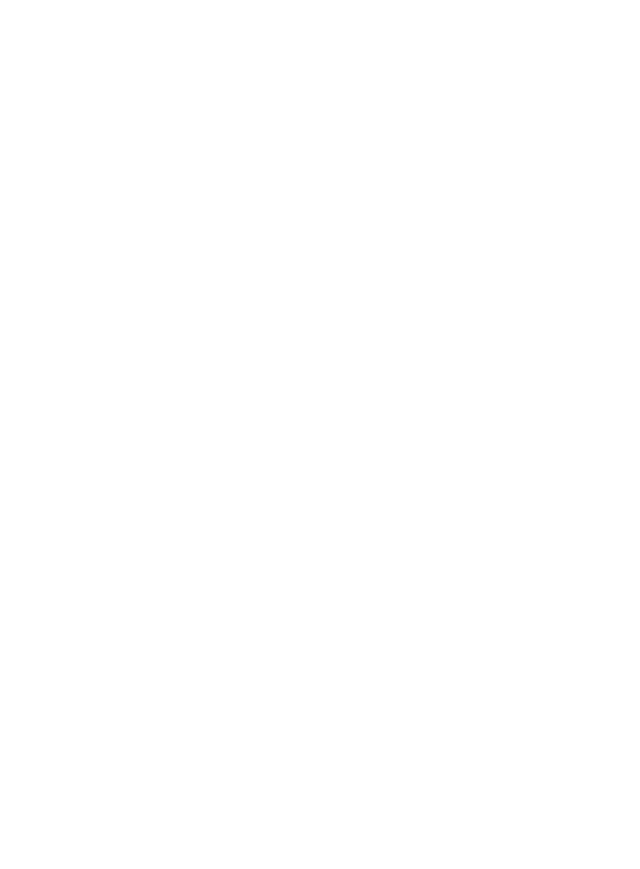
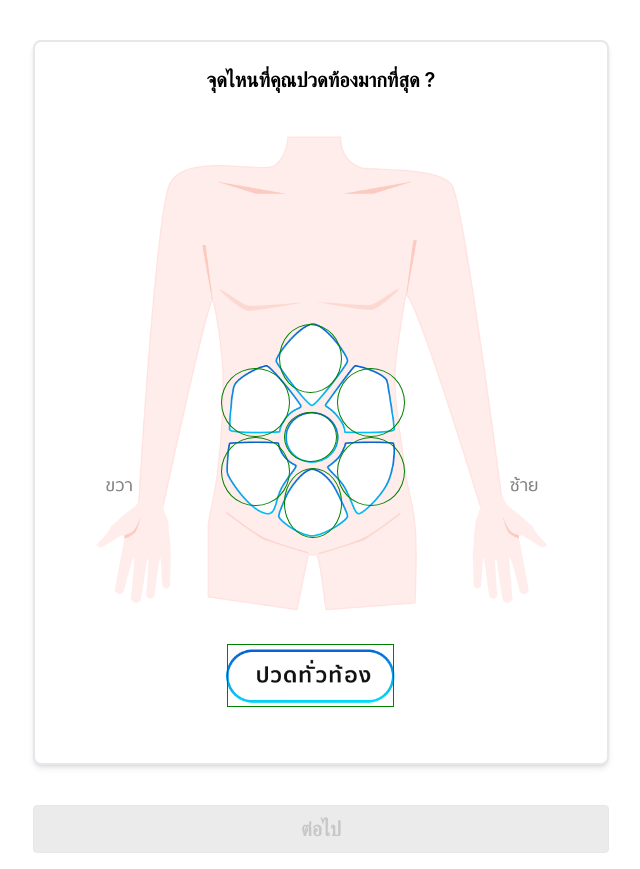
Before and after one commit to danoosit/agnos-assignment, a React (Create React App) app: page /abdominal in a window 1280 px wide. Shown: the whole page, without its empty margins (319-959 px from the left). Before the commit the page ends 800 px from the top, so only its background shows below. Built offline with nearby package versions, Linux system fonts and the light colour scheme.

Commit message:
[Add] abs page

```diff
--- a/src/App.js
+++ b/src/App.js
@@ -8,6 +8,7 @@
   Routes,
 } from "react-router-dom";
 import FingerArea from './pages/FingerArea';
+import AbdominalArea from './pages/AbdominalArea';
 
 function App() {
 
@@ -39,6 +40,7 @@
       <Routes>
         <Route path="/" element={LandingPage} />
         <Route path="/finger" element={<FingerArea />} />
+        <Route path="/abdominal" element={<AbdominalArea />} />
       </Routes>
     );
   }
--- a/src/components/Image/ClickArea.js
+++ b/src/components/Image/ClickArea.js
@@ -1,7 +1,7 @@
 
 
 function ClickArea(props) {
-    const { onClick, top, left, width = '10%', height = '8%' } = props
+    const { onClick, top, left, width = '10%', height = '8%', radius = '50%' } = props
     return <div
         className={`absolute bg-transparent z-50`}
         onClick={onClick}
@@ -10,7 +10,8 @@
             left: left,
             width: width,
             height: height,
-            border: '1px solid green' // For debugging,
+            border: '1px solid green', // For debugging,
+            borderRadius: radius
         }}
     />;
 }
--- a/src/pages/AbdominalArea/index.js
+++ b/src/pages/AbdominalArea/index.js
@@ -1,15 +1,30 @@
-import defaultFinger from '../../assets/images/default-finger.png';
-import dipHighlight from '../../assets/images/dip-highlight.png';
-import dipActive from '../../assets/images/dip-active.png';
-import mcpHighlight from '../../assets/images/mcp-highlight.png';
-import mcpActive from '../../assets/images/mcp-active.png';
-import pipHighlight from '../../assets/images/pip-highlight.png';
-import pipActive from '../../assets/images/pip-active.png';
+import defaultAbs from '../../assets/images/default-abs.png';
+import epigastriumActive from '../../assets/images/epigastrium-active.png';
+import epigastriumHighlight from '../../assets/images/epigastrium-highlight.png';
+import llqActive from '../../assets/images/llq-active.png';
+import llqHighlight from '../../assets/images/llq-highlight.png';
+import luqActive from '../../assets/images/luq-active.png';
+import luqHighlight from '../../assets/images/luq-highlight.png';
+import rlqActive from '../../assets/images/rlq-active.png';
+import rlqHighlight from '../../assets/images/rlq-highlight.png';
+import ruqActive from '../../assets/images/ruq-active.png';
+import ruqHighlight from '../../assets/images/ruq-highlight.png';
+import suprapubicActive from '../../assets/images/suprapubic-active.png';
+import suprapubicHighlight from '../../assets/images/suprapubic-highlight.png';
+import umbilicusActive from '../../assets/images/umbilicus-active.png';
+import umbilicusHighlight from '../../assets/images/umbilicus-highlight.png';
+import allHighlight from '../../assets/images/all-over-highlight.png';
 import CustomImage from '../../components/Image/CustomImage';
 import ClickArea from '../../components/Image/ClickArea';
 import { useState } from 'react';
+import CustomButton from '../../components/Button/CustomButton';
+import CustomHeader from '../../components/Text/CustomHeader';
+import Card from '../../components/Container/Card';
+import ImageContainer from '../../components/Container/ImageContainer';
+import CustomContainer from '../../components/Container/CustomContainer';
 
-function FingerArea() {
+
+function AbdominalArea() {
 
     const [selectedArea, setSelectedArea] = useState('');
 
@@ -17,54 +32,46 @@
         setSelectedArea(area);
     };
 
-    const mcpClickAreas = <>
-        <ClickArea top='38%' left='27%' onClick={() => handleClick('MCP')} />
-        <ClickArea top='35%' left='35%' onClick={() => handleClick('MCP')} />
-        <ClickArea top='33%' left='44%' onClick={() => handleClick('MCP')} />
-        <ClickArea top='33%' left='53%' onClick={() => handleClick('MCP')} />
-        <ClickArea top='50%' left='67%' onClick={() => handleClick('MCP')} />
-    </>
-
-    const dipClickAreas = <>
-        <ClickArea top='22%' left='20%' width="8%" height="6%" onClick={() => handleClick('DIP')} />
-        <ClickArea top='12%' left='32%' width="8%" height="6%" onClick={() => handleClick('DIP')} />
-        <ClickArea top='7%' left='42%' width="8%" height="6%" onClick={() => handleClick('DIP')} />
-        <ClickArea top='10%' left='55%' width="8%" height="6%" onClick={() => handleClick('DIP')} />
-    </>
-
-    const pipClickAreas = <>
-        <ClickArea top='30%' left='23%' width="8%" height="6%" onClick={() => handleClick('PIP')} />
-        <ClickArea top='22%' left='33%' width="8%" height="6%" onClick={() => handleClick('PIP')} />
-        <ClickArea top='19%' left='43%' width="9%" height="6%" onClick={() => handleClick('PIP')} />
-        <ClickArea top='20%' left='54%' width="10%" height="6%" onClick={() => handleClick('PIP')} />
-        <ClickArea top='38%' left='74%' onClick={() => handleClick('PIP')} />
+    const absClickAreas = <>
+        <ClickArea top='34%' left='42%' width='12%' height='11%' onClick={() => handleClick('epigastrium')} />
+        <ClickArea top='41%' left='53%' width='13%' height='11%' onClick={() => handleClick('luq')} />
+        <ClickArea top='52%' left='53%' width='13%' height='11%' onClick={() => handleClick('llq')} />
+        <ClickArea top='41%' left='31%' width='13%' height='11%' onClick={() => handleClick('ruq')} />
+        <ClickArea top='52%' left='31%' width='13%' height='11%' onClick={() => handleClick('rlq')} />
+        <ClickArea top='57%' left='43%' width='11%' height='11%' onClick={() => handleClick('suprapubic')} />
+        <ClickArea top='48%' left='43%' width='10%' height='8%' onClick={() => handleClick('umbilicus')} />
     </>
 
     const renderPage = () => {
-        return <div className="flex flex-col items-center w-full">
-            <div className="bg-white shadow-md rounded-lg p-6 max-w-xl w-full mx-4 my-6 border-2">
-                <h1 className="text-xl font-semibold mb-4 text-center">จุดไหนที่คุณปวดนิ้วมากที่สุด ?</h1>
-                <div className="relative w-full h-auto" style={{ aspectRatio: '1 / 1.2' }}>
-                    <CustomImage src={defaultFinger} visible={true} />
-                    <CustomImage src={dipHighlight} visible={selectedArea === 'DIP' || selectedArea === 'OTHERS'} />
-                    <CustomImage src={dipActive} visible={selectedArea === 'DIP'} />
-                    <CustomImage src={mcpHighlight} visible={selectedArea === 'MCP' || selectedArea === 'OTHERS'} />
-                    <CustomImage src={mcpActive} visible={selectedArea === 'MCP'} />
-                    <CustomImage src={pipHighlight} visible={selectedArea === 'PIP' || selectedArea === 'OTHERS'} />
-                    <CustomImage src={pipActive} visible={selectedArea === 'PIP'} />
-                    {mcpClickAreas}
-                    {dipClickAreas}
-                    {pipClickAreas}
-                    <ClickArea top='88%' left='14%' width="70%" height="9%" onClick={() => handleClick('OTHERS')} />
-                </div>
-            </div>
-            <button className="bg-blue-500 text-white py-2 px-4 rounded hover:bg-blue-600 focus:outline-none focus:ring-2 focus:ring-blue-500 mt-4">
-                Click Me
-            </button>
-        </div>
+        return <CustomContainer>
+            <Card>
+                <CustomHeader title='จุดไหนที่คุณปวดท้องมากที่สุด ?' />
+                <ImageContainer>
+                    <CustomImage src={defaultAbs} />
+                    <CustomImage src={epigastriumActive} visible={selectedArea === 'epigastrium'} />
+                    <CustomImage src={epigastriumHighlight} visible={selectedArea === 'epigastrium' || selectedArea === 'ALL'} />
+                    <CustomImage src={llqActive} visible={selectedArea === 'llq'} />
+                    <CustomImage src={llqHighlight} visible={selectedArea === 'llq' || selectedArea === 'ALL'} />
+                    <CustomImage src={luqActive} visible={selectedArea === 'luq'} />
+                    <CustomImage src={luqHighlight} visible={selectedArea === 'luq' || selectedArea === 'ALL'} />
+                    <CustomImage src={rlqActive} visible={selectedArea === 'rlq'} />
+                    <CustomImage src={rlqHighlight} visible={selectedArea === 'rlq' || selectedArea === 'ALL'} />
+                    <CustomImage src={ruqActive} visible={selectedArea === 'ruq'} />
+                    <CustomImage src={ruqHighlight} visible={selectedArea === 'ruq' || selectedArea === 'ALL'} />
+                    <CustomImage src={suprapubicActive} visible={selectedArea === 'suprapubic'} />
+                    <CustomImage src={suprapubicHighlight} visible={selectedArea === 'suprapubic' || selectedArea === 'ALL'} />
+                    <CustomImage src={umbilicusActive} visible={selectedArea === 'umbilicus'} />
+                    <CustomImage src={umbilicusHighlight} visible={selectedArea === 'umbilicus' || selectedArea === 'ALL'} />
+                    <CustomImage src={allHighlight} visible={selectedArea === 'ALL'} />
+                    {absClickAreas}
+                    <ClickArea top='85%' left='32%' width="32%" height="10%" radius='0' onClick={() => handleClick('ALL')} />
+                </ImageContainer>
+            </Card>
+            <CustomButton title='ต่อไป' disabled={selectedArea === ''} />
+        </CustomContainer>
     }
 
     return renderPage();
 }
 
-export default FingerArea;
+export default AbdominalArea;
--- a/src/pages/FingerArea/index.js
+++ b/src/pages/FingerArea/index.js
@@ -52,7 +52,7 @@
             <Card>
                 <CustomHeader title='จุดไหนที่คุณปวดนิ้วมากที่สุด ?' />
                 <ImageContainer>
-                    <CustomImage src={defaultFinger} visible={true} />
+                    <CustomImage src={defaultFinger} />
                     <CustomImage src={dipHighlight} visible={selectedArea === 'DIP'} />
                     <CustomImage src={dipActive} visible={selectedArea === 'DIP'} />
                     <CustomImage src={mcpHighlight} visible={selectedArea === 'MCP'} />
@@ -63,7 +63,7 @@
                     {mcpClickAreas}
                     {dipClickAreas}
                     {pipClickAreas}
-                    <ClickArea top='88%' left='14%' width="70%" height="9%" onClick={() => handleClick('OTHERS')} />
+                    <ClickArea top='88%' left='14%' width="70%" height="9%" radius='0' onClick={() => handleClick('OTHERS')} />
                 </ImageContainer>
             </Card>
             <CustomButton title='ต่อไป' disabled={selectedArea === ''} />
```
